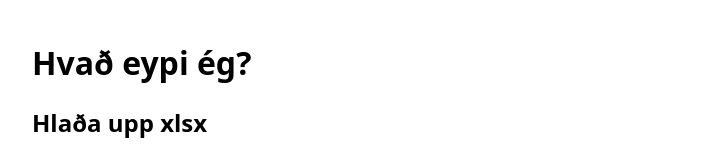
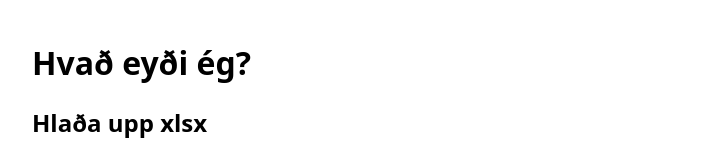
Before and after one commit to thorsanchez/arionbanki-eydsluyfirlit, a React app in the folder frontend/: page / in a window 1280 px wide. Shown: the top 160 px of the page, without its empty margins (208-921 px from the left). Built offline with nearby package versions, Linux system fonts and the light colour scheme; the HTML template or start-up script is replaced by a standard one.

Commit message:
eypi í eyða

```diff
--- a/frontend/src/App.tsx
+++ b/frontend/src/App.tsx
@@ -112,7 +112,7 @@ function App() {
 
   return (
     <div style={{ padding: "20px", maxWidth: "800px", margin: "0 auto" }}>
-      <h1>Hvað eypi ég?</h1>
+      <h1>Hvað eyði ég?</h1>
 
       <div style={{ marginBottom: "30px" }}>
         <h2>Hlaða upp xlsx</h2>
```
